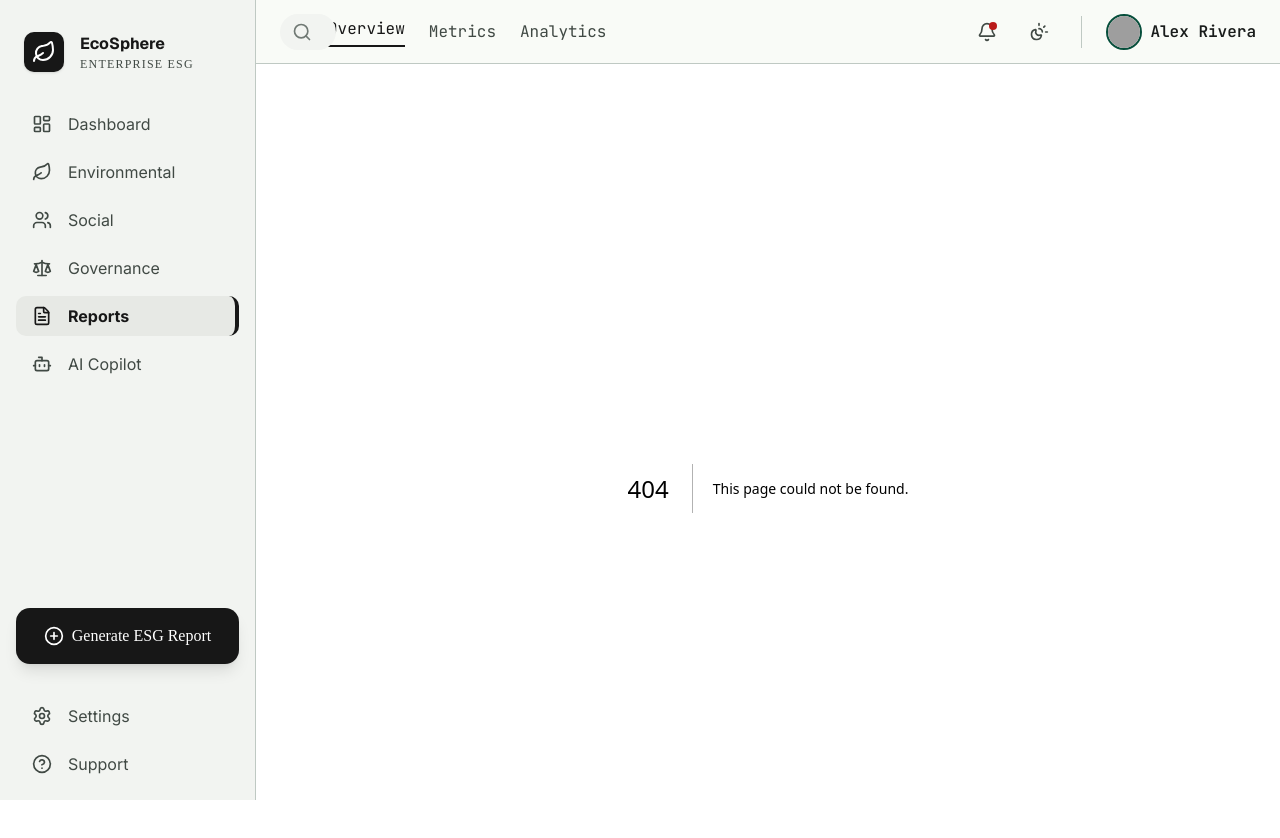
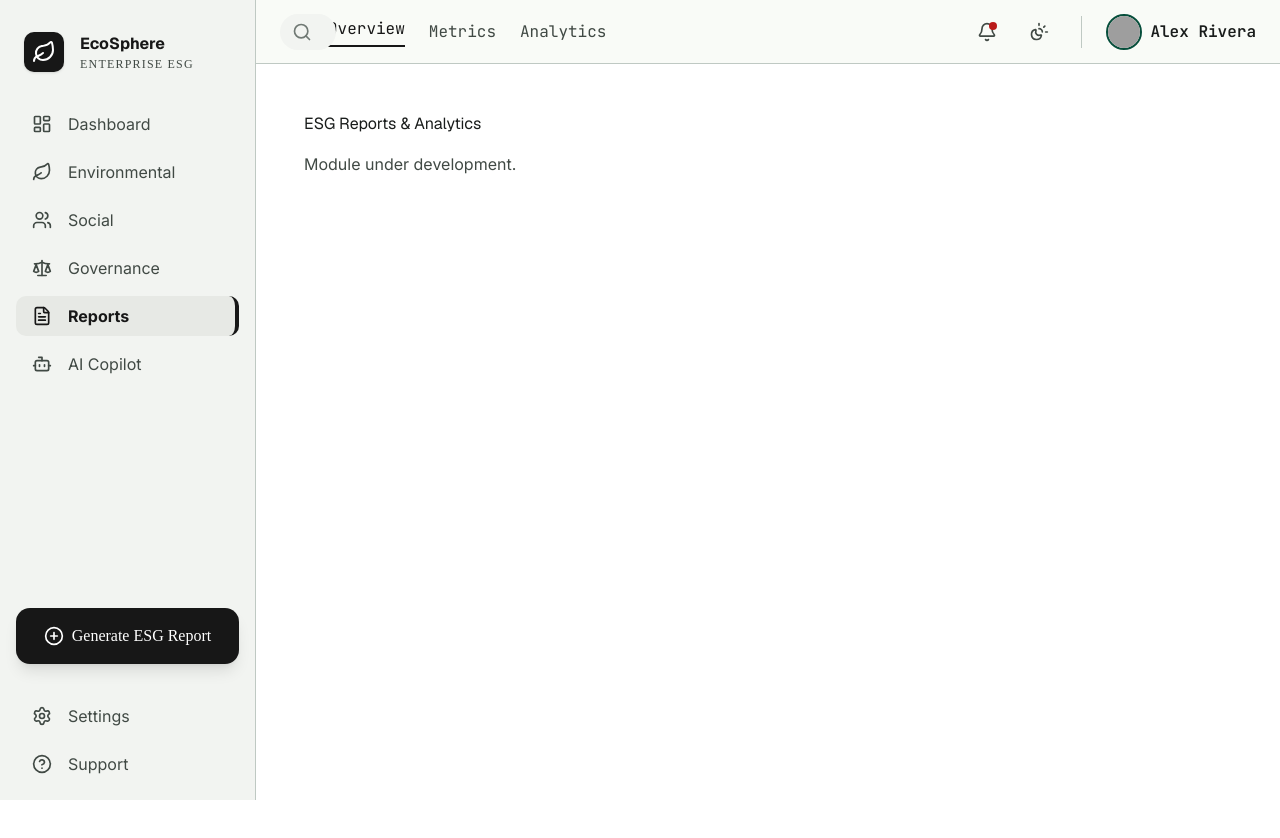
Before and after one commit to RajvardhanS-Patil/EcoSphere-ESG-Management-Platform, a Next.js app: page /reports in a window 1280 px wide. Before the commit this address had no page. Shown: the top 838 px of the page. After the commit the page ends 800 px from the top, so only its background shows below. Built offline with nearby package versions, Linux system fonts and the light colour scheme; grey boxes are pictures that could not be loaded.

Commit message:
feat: configure Next.js app routing for ESG modules

```diff
--- /dev/null
+++ b/src/app/ai/page.tsx
@@ -0,0 +1,8 @@
+export default function AICopilotPage() {
+  return (
+    <div className="p-lg">
+      <h1 className="font-headline-lg text-display-lg text-on-surface mb-md">AI ESG Copilot</h1>
+      <p className="text-on-surface-variant font-body-md">Module under development.</p>
+    </div>
+  );
+}
--- /dev/null
+++ b/src/app/environmental/page.tsx
@@ -0,0 +1,8 @@
+export default function EnvironmentalTrackingPage() {
+  return (
+    <div className="p-lg">
+      <h1 className="font-headline-lg text-display-lg text-on-surface mb-md">Environmental Tracking</h1>
+      <p className="text-on-surface-variant font-body-md">Module under development.</p>
+    </div>
+  );
+}
--- /dev/null
+++ b/src/app/governance/page.tsx
@@ -0,0 +1,8 @@
+export default function GovernancePage() {
+  return (
+    <div className="p-lg">
+      <h1 className="font-headline-lg text-display-lg text-on-surface mb-md">Governance & Compliance</h1>
+      <p className="text-on-surface-variant font-body-md">Module under development.</p>
+    </div>
+  );
+}
--- /dev/null
+++ b/src/app/reports/page.tsx
@@ -0,0 +1,8 @@
+export default function ReportsAnalyticsPage() {
+  return (
+    <div className="p-lg">
+      <h1 className="font-headline-lg text-display-lg text-on-surface mb-md">ESG Reports & Analytics</h1>
+      <p className="text-on-surface-variant font-body-md">Module under development.</p>
+    </div>
+  );
+}
--- /dev/null
+++ b/src/app/social/page.tsx
@@ -0,0 +1,8 @@
+export default function SocialCSRPage() {
+  return (
+    <div className="p-lg">
+      <h1 className="font-headline-lg text-display-lg text-on-surface mb-md">Social & CSR Participation</h1>
+      <p className="text-on-surface-variant font-body-md">Module under development.</p>
+    </div>
+  );
+}
```
